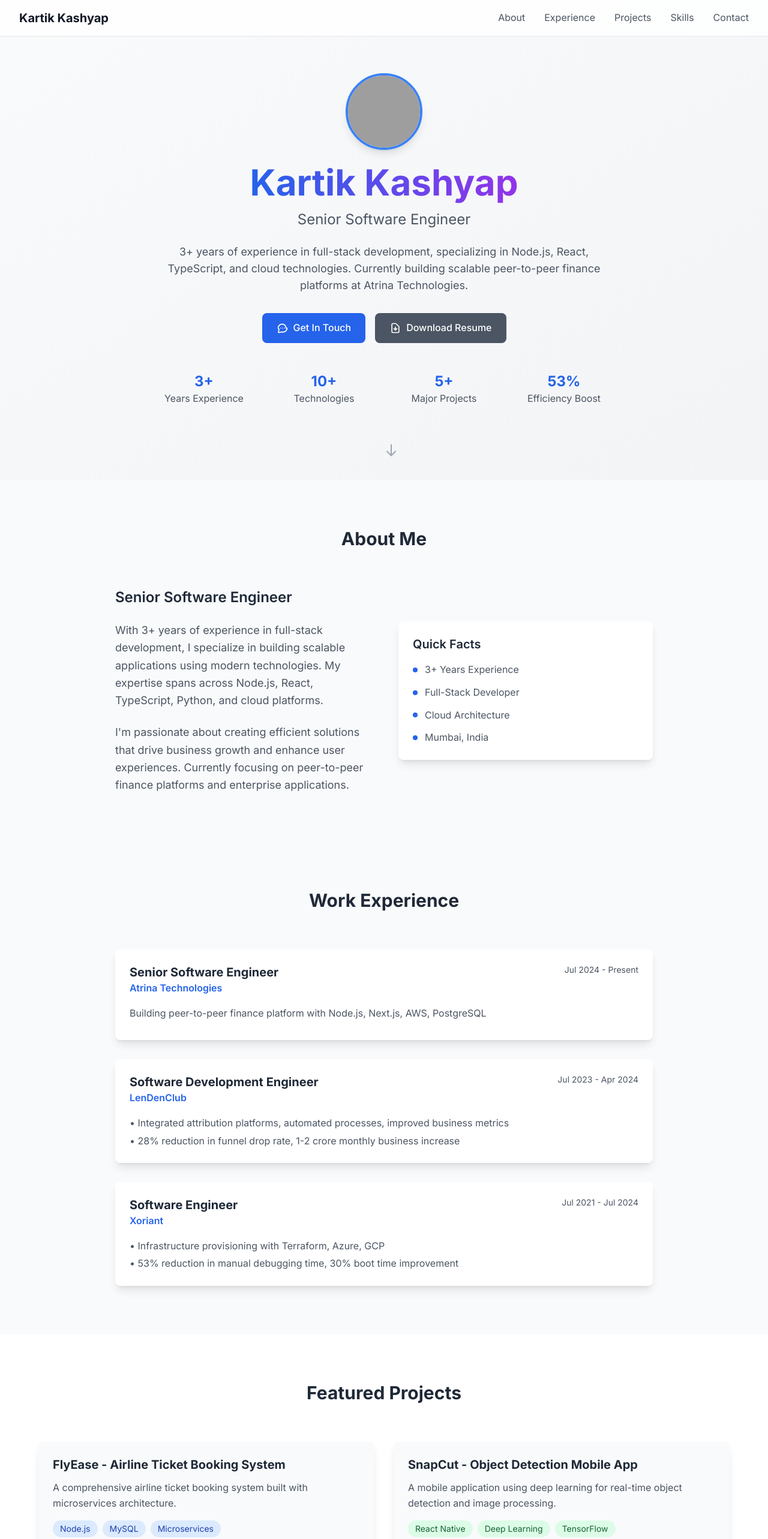
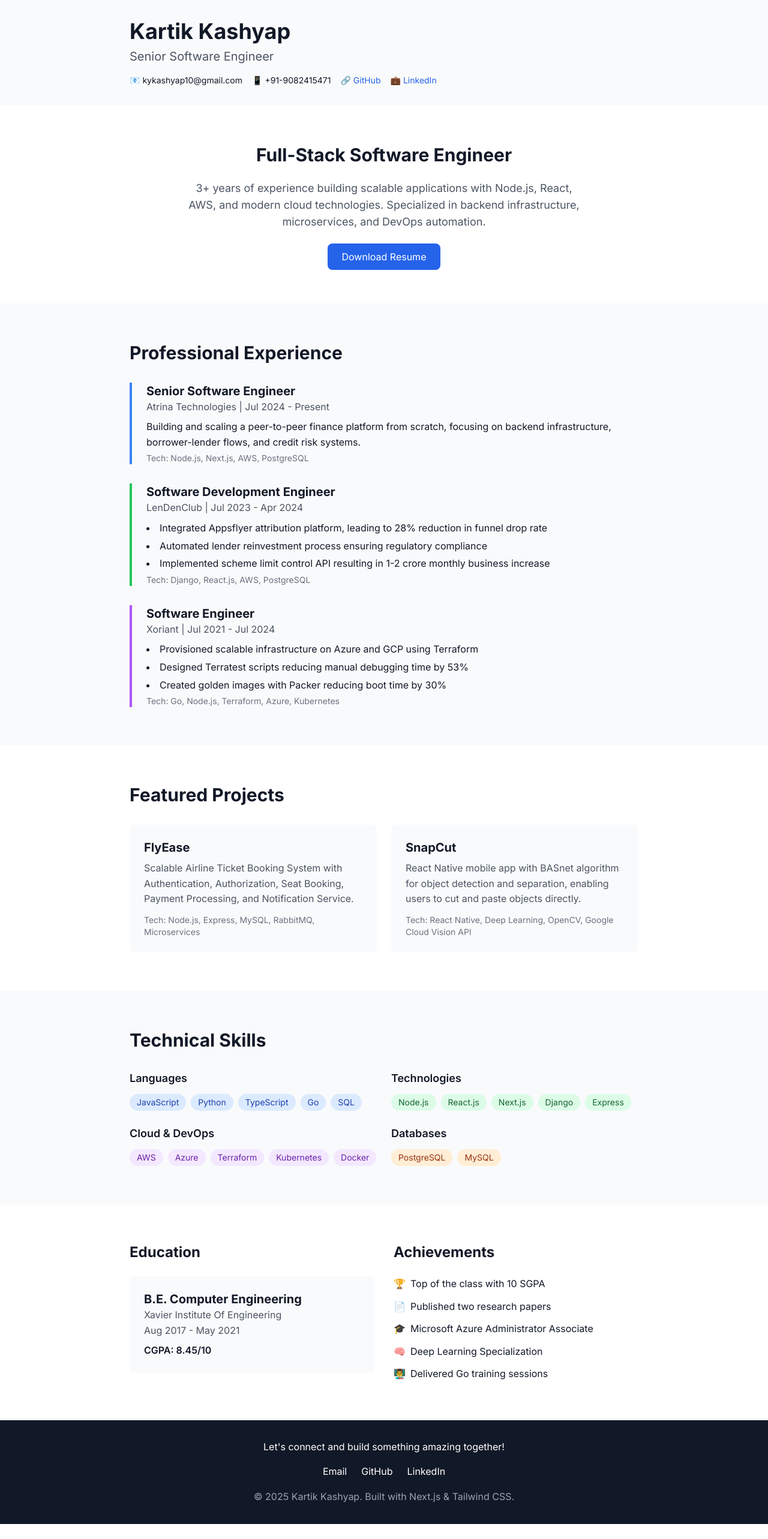
Before and after one commit to kartikkashyap10/kartik-portfolio, a Next.js app: page / in a window 1280 px wide. Shown: the top 2566 px of the page at 60% size. After the commit the page ends 2541 px from the top, so only its background shows below. Built offline with nearby package versions, Linux system fonts and the light colour scheme; grey boxes are pictures that could not be loaded.

Commit message:
Create minimal working portfolio homepage with resume content

```diff
--- a/src/app/page.tsx
+++ b/src/app/page.tsx
@@ -1,22 +1,198 @@
 import React from 'react';
-import Header from './components/Header';
-import Hero from './components/Hero';
-import About from './components/About';
-import Experience from './components/Experience';
-import Projects from './components/Projects';
-import Skills from './components/Skills';
-import Education from './components/Education';
 
 export default function Home() {
   return (
-    <main className="min-h-screen bg-white dark:bg-gray-900">
-      <Header />
-      <Hero />
-      <About />
-      <Experience />
-      <Projects />
-      <Skills />
-      <Education />
+    <main className="min-h-screen bg-white dark:bg-gray-900 text-gray-900 dark:text-white">
+      {/* Header */}
+      <header className="bg-gray-50 dark:bg-gray-800 py-8">
+        <div className="max-w-4xl mx-auto px-6">
+          <h1 className="text-4xl font-bold mb-2">Kartik Kashyap</h1>
+          <p className="text-xl text-gray-600 dark:text-gray-300 mb-4">Senior Software Engineer</p>
+          <div className="flex flex-wrap gap-4 text-sm">
+            <span>📧 kykashyap10@gmail.com</span>
+            <span>📱 +91-9082415471</span>
+            <span>🔗 <a href="https://github.com/kartikkashyap10" className="text-blue-600 dark:text-blue-400">GitHub</a></span>
+            <span>💼 <a href="https://linkedin.com/in/kartik-kashyap" className="text-blue-600 dark:text-blue-400">LinkedIn</a></span>
+          </div>
+        </div>
+      </header>
+
+      {/* Hero Section */}
+      <section className="py-16">
+        <div className="max-w-4xl mx-auto px-6 text-center">
+          <h2 className="text-3xl font-bold mb-6">Full-Stack Software Engineer</h2>
+          <p className="text-lg text-gray-600 dark:text-gray-300 max-w-2xl mx-auto">
+            3+ years of experience building scalable applications with Node.js, React, AWS, and modern cloud technologies.
+            Specialized in backend infrastructure, microservices, and DevOps automation.
+          </p>
+          <div className="mt-8">
+            <a href="/resume/Kartik_resume_updated.pdf"
+               className="bg-blue-600 text-white px-6 py-3 rounded-lg hover:bg-blue-700 transition-colors">
+              Download Resume
+            </a>
+          </div>
+        </div>
+      </section>
+
+      {/* Experience */}
+      <section className="py-16 bg-gray-50 dark:bg-gray-800">
+        <div className="max-w-4xl mx-auto px-6">
+          <h2 className="text-3xl font-bold mb-8">Professional Experience</h2>
+
+          <div className="space-y-8">
+            <div className="border-l-4 border-blue-500 pl-6">
+              <h3 className="text-xl font-bold">Senior Software Engineer</h3>
+              <p className="text-gray-600 dark:text-gray-300">Atrina Technologies | Jul 2024 - Present</p>
+              <p className="mt-2">Building and scaling a peer-to-peer finance platform from scratch, focusing on backend infrastructure, borrower-lender flows, and credit risk systems.</p>
+              <p className="text-sm text-gray-500 mt-1">Tech: Node.js, Next.js, AWS, PostgreSQL</p>
+            </div>
+
+            <div className="border-l-4 border-green-500 pl-6">
+              <h3 className="text-xl font-bold">Software Development Engineer</h3>
+              <p className="text-gray-600 dark:text-gray-300">LenDenClub | Jul 2023 - Apr 2024</p>
+              <ul className="mt-2 list-disc list-inside space-y-1">
+                <li>Integrated Appsflyer attribution platform, leading to 28% reduction in funnel drop rate</li>
+                <li>Automated lender reinvestment process ensuring regulatory compliance</li>
+                <li>Implemented scheme limit control API resulting in 1-2 crore monthly business increase</li>
+              </ul>
+              <p className="text-sm text-gray-500 mt-1">Tech: Django, React.js, AWS, PostgreSQL</p>
+            </div>
+
+            <div className="border-l-4 border-purple-500 pl-6">
+              <h3 className="text-xl font-bold">Software Engineer</h3>
+              <p className="text-gray-600 dark:text-gray-300">Xoriant | Jul 2021 - Jul 2024</p>
+              <ul className="mt-2 list-disc list-inside space-y-1">
+                <li>Provisioned scalable infrastructure on Azure and GCP using Terraform</li>
+                <li>Designed Terratest scripts reducing manual debugging time by 53%</li>
+                <li>Created golden images with Packer reducing boot time by 30%</li>
+              </ul>
+              <p className="text-sm text-gray-500 mt-1">Tech: Go, Node.js, Terraform, Azure, Kubernetes</p>
+            </div>
+          </div>
+        </div>
+      </section>
+
+      {/* Projects */}
+      <section className="py-16">
+        <div className="max-w-4xl mx-auto px-6">
+          <h2 className="text-3xl font-bold mb-8">Featured Projects</h2>
+
+          <div className="grid md:grid-cols-2 gap-6">
+            <div className="bg-gray-50 dark:bg-gray-800 p-6 rounded-lg">
+              <h3 className="text-xl font-bold mb-2">FlyEase</h3>
+              <p className="text-gray-600 dark:text-gray-300 mb-3">Scalable Airline Ticket Booking System with Authentication, Authorization, Seat Booking, Payment Processing, and Notification Service.</p>
+              <p className="text-sm text-gray-500">Tech: Node.js, Express, MySQL, RabbitMQ, Microservices</p>
+            </div>
+
+            <div className="bg-gray-50 dark:bg-gray-800 p-6 rounded-lg">
+              <h3 className="text-xl font-bold mb-2">SnapCut</h3>
+              <p className="text-gray-600 dark:text-gray-300 mb-3">React Native mobile app with BASnet algorithm for object detection and separation, enabling users to cut and paste objects directly.</p>
+              <p className="text-sm text-gray-500">Tech: React Native, Deep Learning, OpenCV, Google Cloud Vision API</p>
+            </div>
+          </div>
+        </div>
+      </section>
+
+      {/* Skills */}
+      <section className="py-16 bg-gray-50 dark:bg-gray-800">
+        <div className="max-w-4xl mx-auto px-6">
+          <h2 className="text-3xl font-bold mb-8">Technical Skills</h2>
+
+          <div className="grid md:grid-cols-2 gap-6">
+            <div>
+              <h3 className="text-lg font-semibold mb-3">Languages</h3>
+              <div className="flex flex-wrap gap-2">
+                {['JavaScript', 'Python', 'TypeScript', 'Go', 'SQL'].map(skill => (
+                  <span key={skill} className="bg-blue-100 dark:bg-blue-900 text-blue-800 dark:text-blue-200 px-3 py-1 rounded-full text-sm">{skill}</span>
+                ))}
+              </div>
+            </div>
+
+            <div>
+              <h3 className="text-lg font-semibold mb-3">Technologies</h3>
+              <div className="flex flex-wrap gap-2">
+                {['Node.js', 'React.js', 'Next.js', 'Django', 'Express'].map(skill => (
+                  <span key={skill} className="bg-green-100 dark:bg-green-900 text-green-800 dark:text-green-200 px-3 py-1 rounded-full text-sm">{skill}</span>
+                ))}
+              </div>
+            </div>
+
+            <div>
+              <h3 className="text-lg font-semibold mb-3">Cloud & DevOps</h3>
+              <div className="flex flex-wrap gap-2">
+                {['AWS', 'Azure', 'Terraform', 'Kubernetes', 'Docker'].map(skill => (
+                  <span key={skill} className="bg-purple-100 dark:bg-purple-900 text-purple-800 dark:text-purple-200 px-3 py-1 rounded-full text-sm">{skill}</span>
+                ))}
+              </div>
+            </div>
+
+            <div>
+              <h3 className="text-lg font-semibold mb-3">Databases</h3>
+              <div className="flex flex-wrap gap-2">
+                {['PostgreSQL', 'MySQL'].map(skill => (
+                  <span key={skill} className="bg-orange-100 dark:bg-orange-900 text-orange-800 dark:text-orange-200 px-3 py-1 rounded-full text-sm">{skill}</span>
+                ))}
+              </div>
+            </div>
+          </div>
+        </div>
+      </section>
+
+      {/* Education & Achievements */}
+      <section className="py-16">
+        <div className="max-w-4xl mx-auto px-6">
+          <div className="grid md:grid-cols-2 gap-8">
+            <div>
+              <h2 className="text-2xl font-bold mb-6">Education</h2>
+              <div className="bg-gray-50 dark:bg-gray-800 p-6 rounded-lg">
+                <h3 className="text-xl font-bold">B.E. Computer Engineering</h3>
+                <p className="text-gray-600 dark:text-gray-300">Xavier Institute Of Engineering</p>
+                <p className="text-gray-600 dark:text-gray-300">Aug 2017 - May 2021</p>
+                <p className="font-semibold mt-2">CGPA: 8.45/10</p>
+              </div>
+            </div>
+
+            <div>
+              <h2 className="text-2xl font-bold mb-6">Achievements</h2>
+              <div className="space-y-3">
+                <div className="flex items-center gap-2">
+                  <span className="text-yellow-500">🏆</span>
+                  <span>Top of the class with 10 SGPA</span>
+                </div>
+                <div className="flex items-center gap-2">
+                  <span className="text-blue-500">📄</span>
+                  <span>Published two research papers</span>
+                </div>
+                <div className="flex items-center gap-2">
+                  <span className="text-green-500">🎓</span>
+                  <span>Microsoft Azure Administrator Associate</span>
+                </div>
+                <div className="flex items-center gap-2">
+                  <span className="text-purple-500">🧠</span>
+                  <span>Deep Learning Specialization</span>
+                </div>
+                <div className="flex items-center gap-2">
+                  <span className="text-red-500">👨‍🏫</span>
+                  <span>Delivered Go training sessions</span>
+                </div>
+              </div>
+            </div>
+          </div>
+        </div>
+      </section>
+
+      {/* Footer */}
+      <footer className="bg-gray-900 text-white py-8">
+        <div className="max-w-4xl mx-auto px-6 text-center">
+          <p className="mb-4">Let's connect and build something amazing together!</p>
+          <div className="flex justify-center gap-6">
+            <a href="mailto:kykashyap10@gmail.com" className="hover:text-blue-400 transition-colors">Email</a>
+            <a href="https://github.com/kartikkashyap10" className="hover:text-blue-400 transition-colors">GitHub</a>
+            <a href="https://linkedin.com/in/kartik-kashyap" className="hover:text-blue-400 transition-colors">LinkedIn</a>
+          </div>
+          <p className="mt-4 text-gray-400">© 2025 Kartik Kashyap. Built with Next.js & Tailwind CSS.</p>
+        </div>
+      </footer>
     </main>
   );
 }
```
